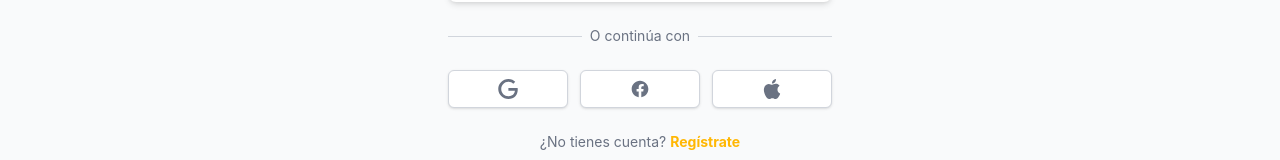
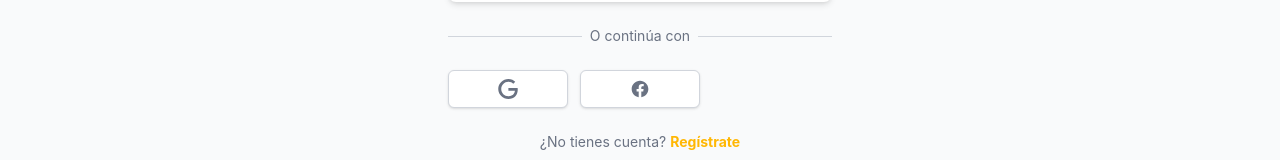
Before and after one commit to AbdielKun117/apoyo-vial, a React (Vite) app: page / in a window 1280 px wide. Shown: the part 489-649 px from the top of the page. Built offline with nearby package versions, Linux system fonts and the light colour scheme.

Commit message:
Remove Apple login button

```diff
--- a/src/pages/Login.jsx
+++ b/src/pages/Login.jsx
@@ -158,20 +158,7 @@ export function Login() {
                         </svg>
                     </button>
 
-                    <button
-                        type="button"
-                        onClick={() => {
-                            supabase.auth.signInWithOAuth({
-                                provider: 'apple',
-                                options: { redirectTo: `${window.location.origin}/role-selection` }
-                            });
-                        }}
-                        className="w-full inline-flex justify-center py-2 px-4 border border-gray-300 rounded-md shadow-sm bg-white text-sm font-medium text-gray-500 hover:bg-gray-50 transition-colors"
-                    >
-                        <svg className="h-5 w-5" aria-hidden="true" fill="currentColor" viewBox="0 0 24 24">
-                            <path fillRule="evenodd" d="M12.152 6.896c-.948 0-2.415-1.078-3.96-1.04-2.04.027-3.91 1.183-4.961 3.014-2.117 3.675-.546 9.103 1.519 12.09 1.013 1.454 2.208 3.09 3.792 3.039 1.52-.065 2.09-.987 3.935-.987 1.831 0 2.35.987 3.96.948 1.637-.026 2.676-1.48 3.676-2.948 1.156-1.688 1.636-3.325 1.662-3.415-.039-.013-3.182-1.221-3.22-4.857-.026-3.04 2.48-4.494 2.597-4.559-1.429-2.09-3.623-2.324-4.39-2.376-2-.156-3.675 1.09-4.61 1.09zM15.53 3.83c.843-1.012 1.4-2.427 1.245-3.83-1.207.052-2.666.805-3.532 1.818-.78.896-1.454 2.338-1.273 3.714 1.338.104 2.715-.688 3.559-1.701z" clipRule="evenodd" />
-                        </svg>
-                    </button>
+
                 </div>
             </div>
 
```
